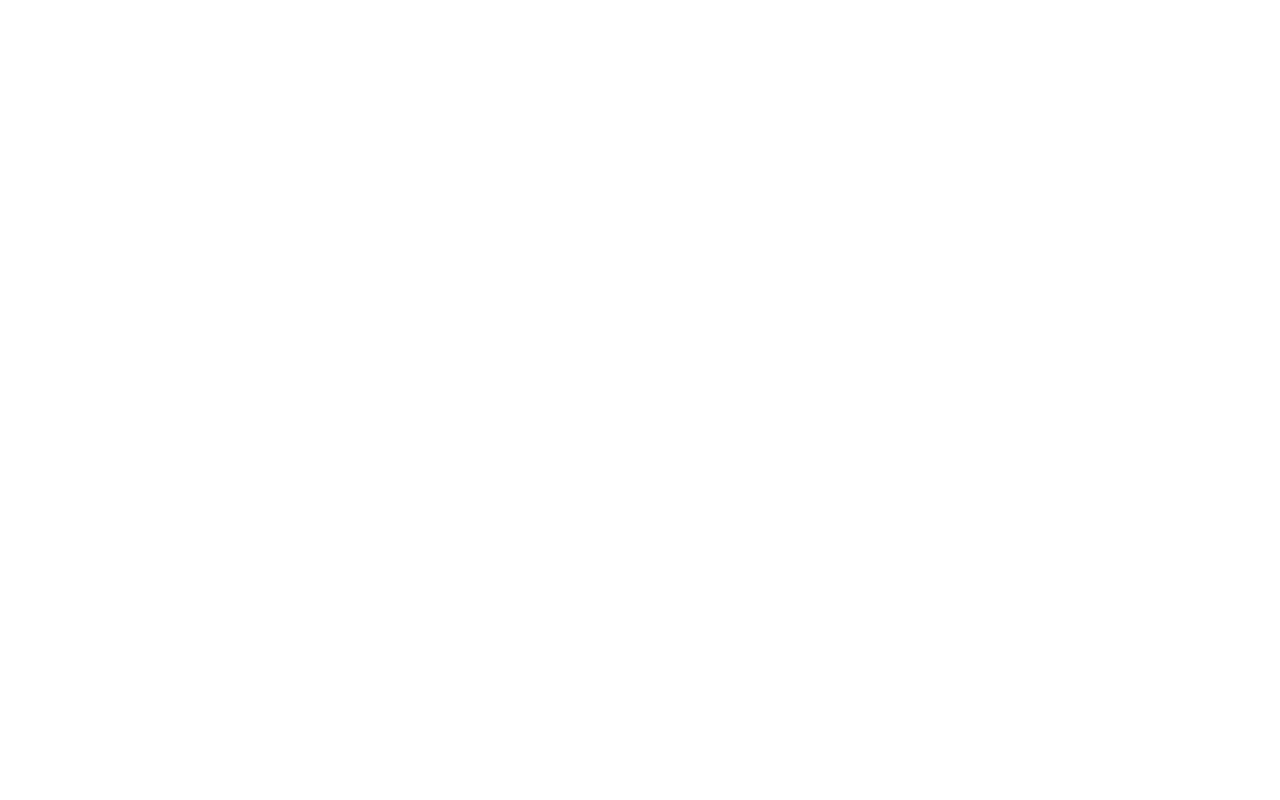
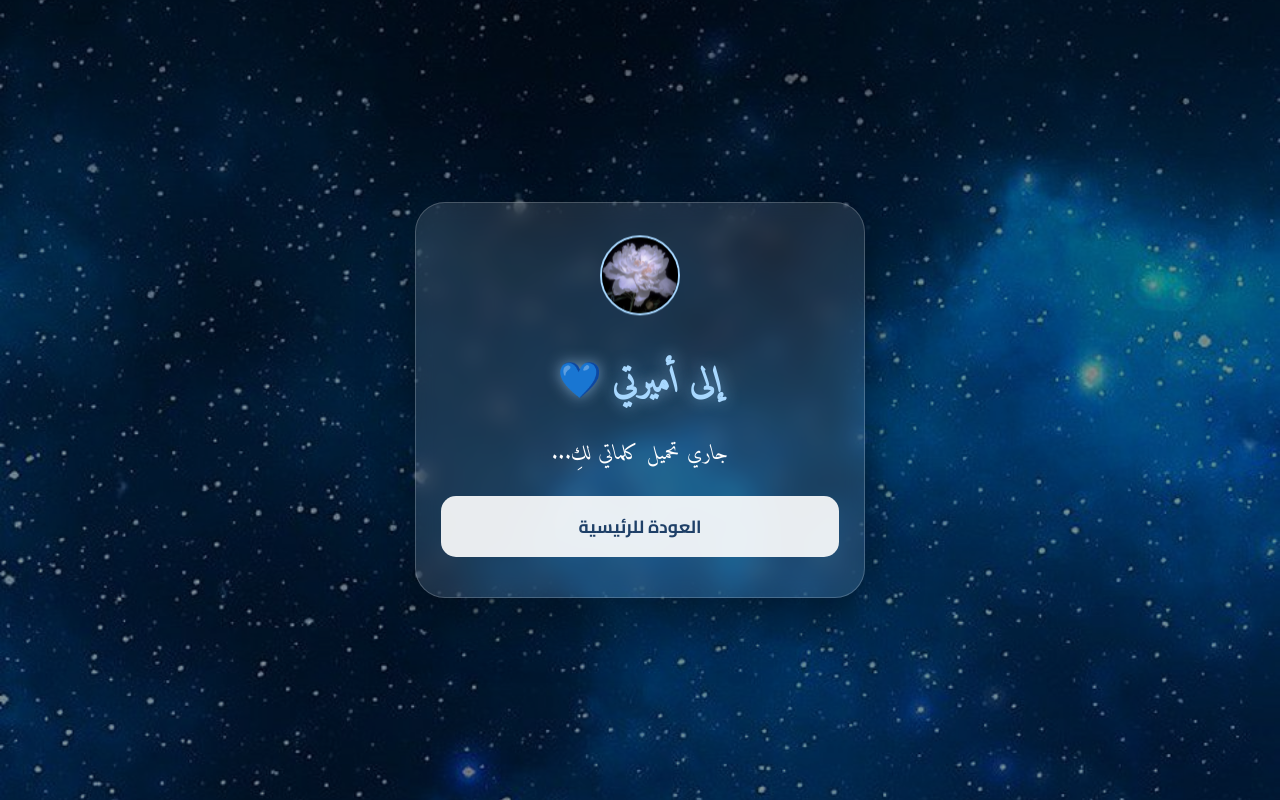
Before and after one commit to zid12256/MyloveLanguage, a plain HTML site: page page2.html in a window 1280 px wide. Drawn offline with Linux system fonts and the light colour scheme.

Commit message:
quelque modification

```diff
--- a/page2.html
+++ b/page2.html
@@ -0,0 +1,27 @@
+<!DOCTYPE html>
+<html lang="ar" dir="rtl">
+<head>
+  <meta charset="UTF-8">
+  <meta name="viewport" content="width=device-width, initial-scale=1.0">
+  <title>حنين الشوق</title>
+  <link rel="stylesheet" href="love.css">
+</head>
+<body data-page="page1">
+  <div class="container">
+    <div class="card">
+      <img src="flower.jpg" alt="Flower" class="flower-icon">
+      <h1>إلى أميرتي 💙</h1>
+
+      <div id="randomPoem" class="poem-text" style="font-family: 'Amiri', serif; font-size: 1.3rem; line-height: 2; margin: 20px 0;">
+        جاري تحميل كلماتي لكِ...
+      </div>
+
+      <a href="love.html" class="btn">العودة للرئيسية</a>
+    </div>
+  </div>
+  <audio id="bgMusic" loop>
+    <source src="Love.mp3" type="audio/mp3">
+  </audio>
+  <script src="love.js"></script>
+</body>
+</html>
```
Also changed, not shown: page1.html (+7 -10 lines), page3.html (+30 -0 lines), 1 other file.
